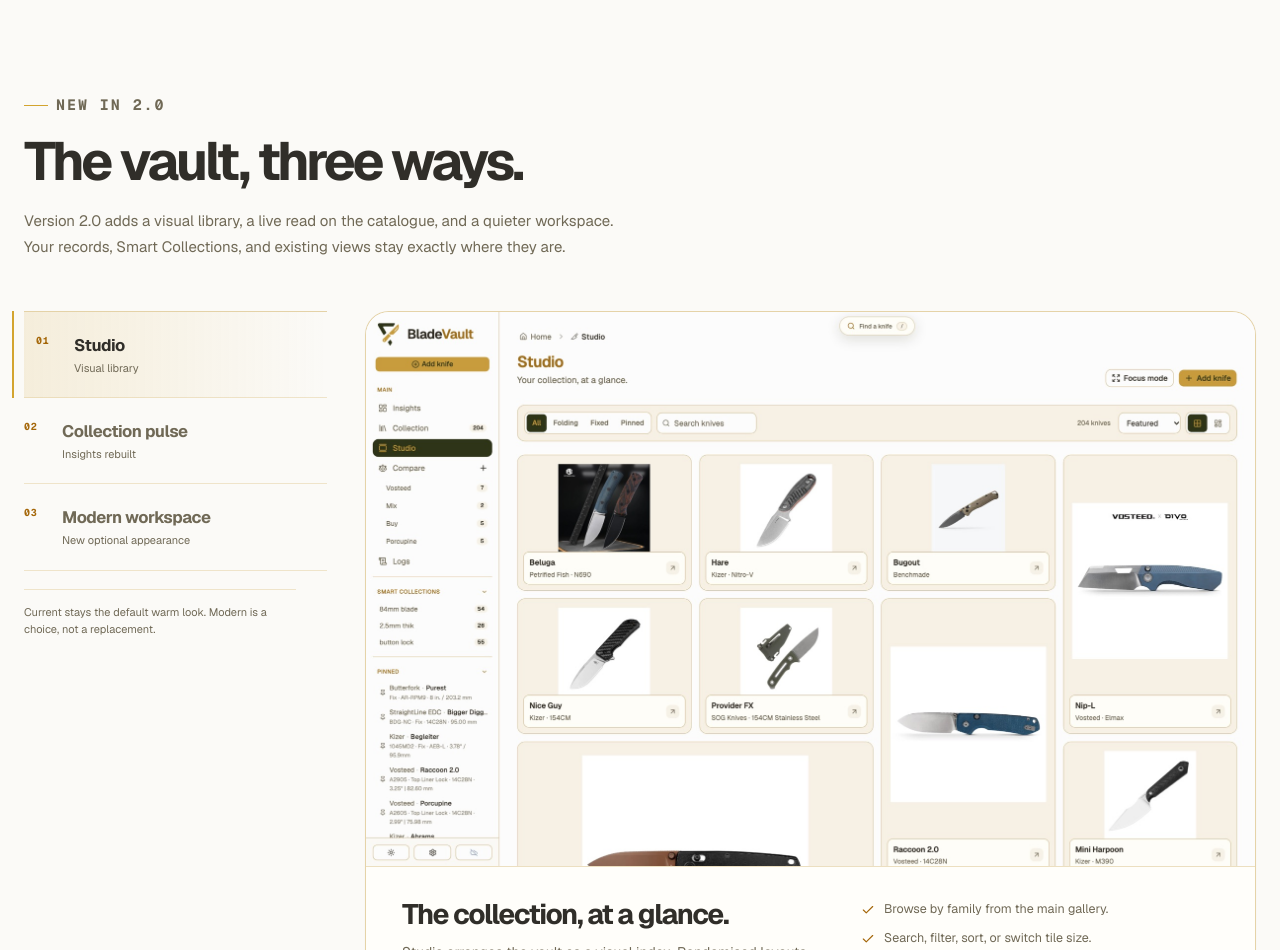
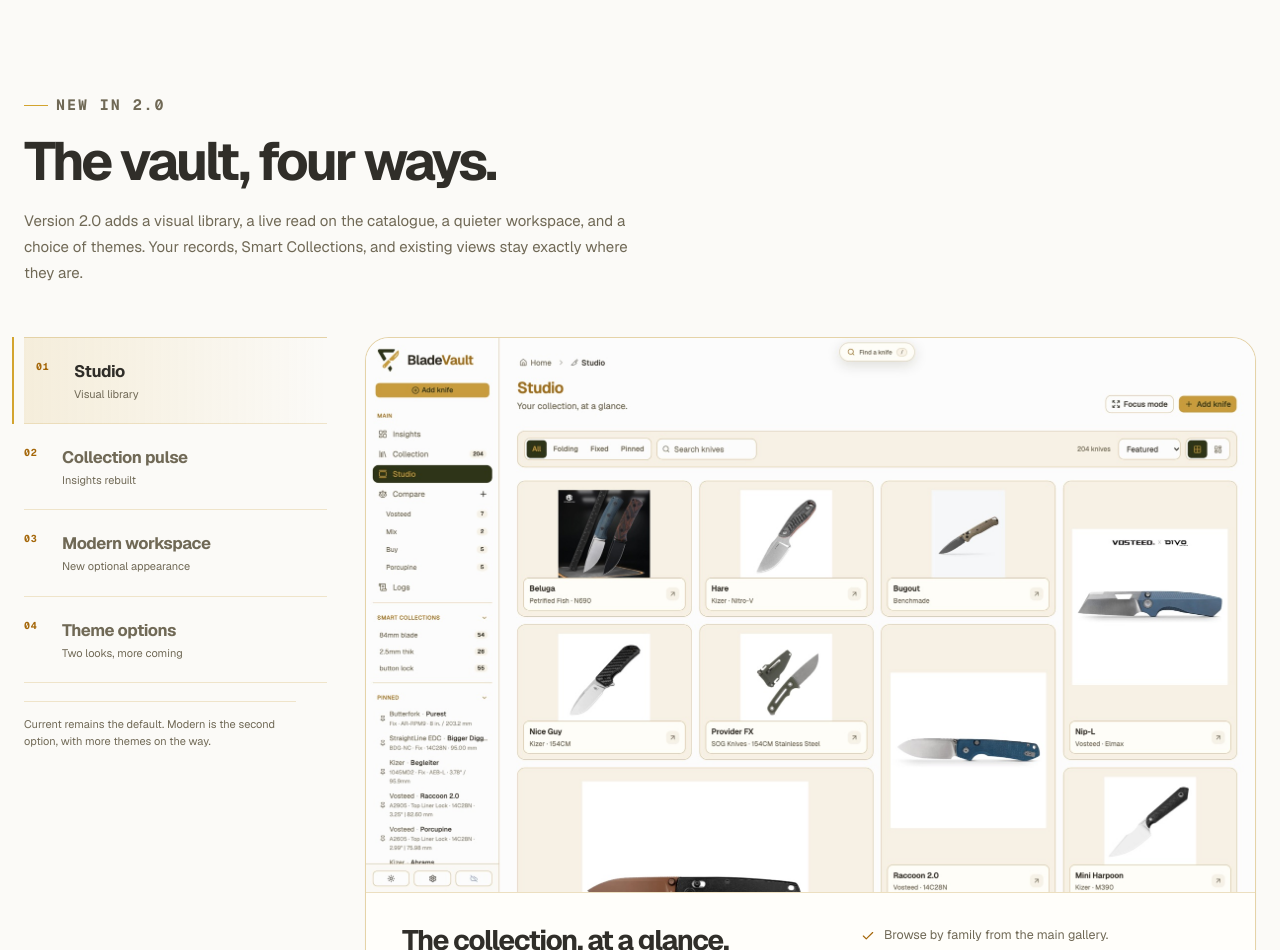
Before and after one commit to dedkola/bladevault-web, a Next.js app: page / in a window 1280 px wide. Shown: the part 840-1790 px from the top of the page. Built offline with nearby package versions, Linux system fonts and the light colour scheme; no server answers.

Commit message:
feat(home): add theme options to v2 showcase
Add a fourth v2.0 panel for Current and Modern themes, with real appearance
settings imagery and a note that more themes are coming. Add the matching
Theme options card and release note to What's new.

```diff
--- a/app/page.tsx
+++ b/app/page.tsx
@@ -16,7 +16,7 @@
 const pageTitle =
   "Studio, Collection pulse, and local-first knife collection management | BladeVault"
 const pageDescription =
-  "Browse the vault in Studio, read Collection pulse, shape a customizable workspace, compare knives, and keep every record in a private local-first collection manager."
+  "Browse the vault in Studio, read Collection pulse, choose a theme, shape a customizable workspace, compare knives, and keep every record in a private local-first collection manager."
 
 export const metadata: Metadata = {
   title: pageTitle,
--- a/app/whats-new/page.tsx
+++ b/app/whats-new/page.tsx
@@ -11,7 +11,7 @@
 
 const pageTitle = "What’s new in BladeVault"
 const pageDescription =
-  "BladeVault release notes, including the Modern appearance and Studio visual library, customizable collection columns, a choice of start page, Collection pulse insights, cloud backups, app lock, Smart Collections, maintenance, and MCP support."
+  "BladeVault release notes, including the Modern appearance and theme options, Studio visual library, customizable collection columns, a choice of start page, Collection pulse insights, cloud backups, app lock, Smart Collections, maintenance, and MCP support."
 
 export const metadata: Metadata = {
   title: pageTitle,
@@ -44,6 +44,7 @@
       "Select knives directly from the modern Collection list to bulk edit, add to Compare, pin, or delete them.",
       "Insights was rebuilt as Collection pulse, combining collection growth, field coverage, maker and steel mix, blade length versus weight, and recent additions with links back to the records.",
       "Settings → Appearance → Start page lets BladeVault open on Insights, Studio, or Collection at launch.",
+      "Choose Current or Modern in Settings → Appearance. More theme options are on the way.",
     ],
   },
   {
@@ -588,6 +589,12 @@
     src: "/screenshots/collection-modern.jpg",
     alt: "Modern Collection table with a docked knife inspector and shared header search",
   },
+  {
+    label: "Theme options",
+    detail: "Current, Modern, and more to come",
+    src: "/screenshots/theme-options.jpg",
+    alt: "Settings appearance panel with Current and Modern theme choices",
+  },
 ]
 
 export default function WhatsNewPage() {
@@ -667,7 +674,7 @@
                     </ul>
 
                     {isLatest && (
-                      <div className="mt-6 grid gap-3 sm:grid-cols-3">
+                      <div className="mt-6 grid gap-3 sm:grid-cols-2 xl:grid-cols-4">
                         {v2Highlights.map((highlight) => (
                           <figure
                             key={highlight.label}
@@ -685,7 +692,7 @@
                                 width={1800}
                                 height={1125}
                                 loading="lazy"
-                                sizes="(min-width: 640px) 25vw, 100vw"
+                                sizes="(min-width: 1280px) 25vw, (min-width: 640px) 50vw, 100vw"
                                 className="h-auto w-full object-cover object-top"
                               />
                             </ScreenshotLightbox>
--- a/components/sections/v2-homepage.module.css
+++ b/components/sections/v2-homepage.module.css
@@ -1059,7 +1059,7 @@
 
   .tab {
     flex: 0 0 auto;
-    min-width: 12rem;
+    min-width: 10.5rem;
     padding: 14px 18px;
     border-bottom: 0;
   }
--- a/components/sections/v2-showcase.tsx
+++ b/components/sections/v2-showcase.tsx
@@ -54,6 +54,21 @@
     ],
     image: "/screenshots/collection-modern.jpg",
     alt: "Modern Collection table with a docked knife inspector, shared header search, and filter controls",
+  },
+  {
+    id: "themes",
+    label: "Theme options",
+    note: "Two looks, more coming",
+    title: "Pick the room you work in.",
+    description:
+      "Current keeps the warm BladeVault look. Modern adds the cool graphite workspace. Both are available today, with more themes on the way.",
+    points: [
+      "Current: the default warm palette.",
+      "Modern: cool graphite with the shared workspace.",
+      "More themes are coming soon.",
+    ],
+    image: "/screenshots/theme-options.jpg",
+    alt: "Settings appearance panel with Current and Modern theme choices, color mode, start page, and time format",
   },
 ] as const
 
@@ -120,12 +135,12 @@
       <div className={styles.spotlightHead}>
         <p className={styles.sectionTag}>New in 2.0</p>
         <h2 id="v2-title" className={styles.displayTitle}>
-          The vault, three ways.
+          The vault, four ways.
         </h2>
         <p>
-          Version 2.0 adds a visual library, a live read on the catalogue, and a
-          quieter workspace. Your records, Smart Collections, and existing views
-          stay exactly where they are.
+          Version 2.0 adds a visual library, a live read on the catalogue, a
+          quieter workspace, and a choice of themes. Your records, Smart
+          Collections, and existing views stay exactly where they are.
         </p>
       </div>
 
@@ -159,8 +174,8 @@
             </button>
           ))}
           <p className={styles.tabsNote}>
-            Current stays the default warm look. Modern is a choice, not a
-            replacement.
+            Current remains the default. Modern is the second option, with more
+            themes on the way.
           </p>
         </div>
 
--- a/lib/site.ts
+++ b/lib/site.ts
@@ -78,7 +78,7 @@
   shortName: "BladeVault",
   defaultTitle: "BladeVault",
   description:
-    "BladeVault is a local-first knife collection manager with Studio, Collection pulse, a customizable workspace, Smart Collections, maintenance, comparison, and MCP access.",
+    "BladeVault is a local-first knife collection manager with Studio, Collection pulse, Current and Modern themes, a customizable workspace, Smart Collections, maintenance, comparison, and MCP access.",
   category: "software",
   locale: "en_US",
   url: siteUrl,
@@ -105,6 +105,7 @@
     "/screenshots/studio.jpg",
     "/screenshots/collection-pulse.jpg",
     "/screenshots/collection-modern.jpg",
+    "/screenshots/theme-options.jpg",
     "/screenshots/collection-columns.jpg",
     "/screenshots/compare-modern.jpg",
   ],
@@ -112,6 +113,7 @@
     "Studio visual library with focus mode and quick look",
     "Collection pulse analytics with drill-down links and print",
     "Optional Modern appearance for Collection, Compare, and Logs",
+    "Current and Modern theme options, with more themes on the way",
     "Customizable collection columns with remembered order and widths",
     "Bulk selection directly in the modern collection table",
     "Persistent start page for Insights, Studio, or Collection",
```
Also changed, not shown: public/screenshots/theme-options.jpg (added).
